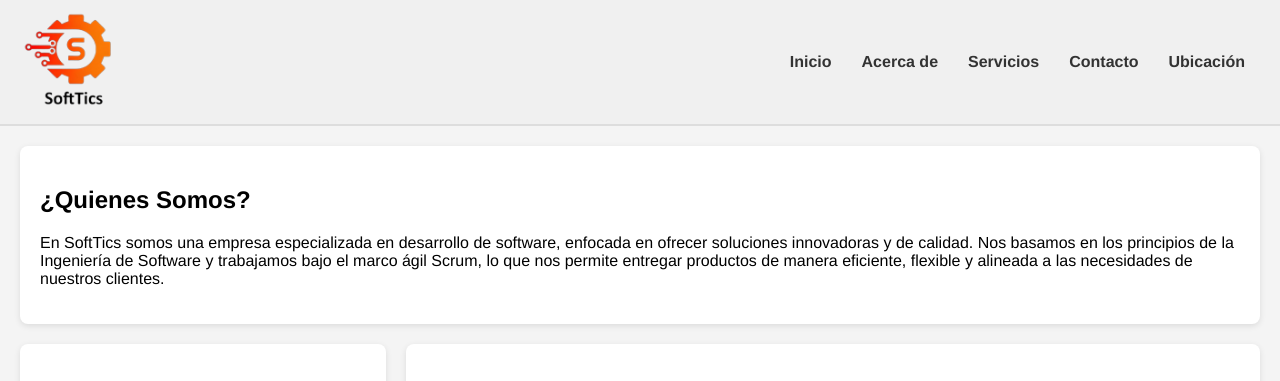
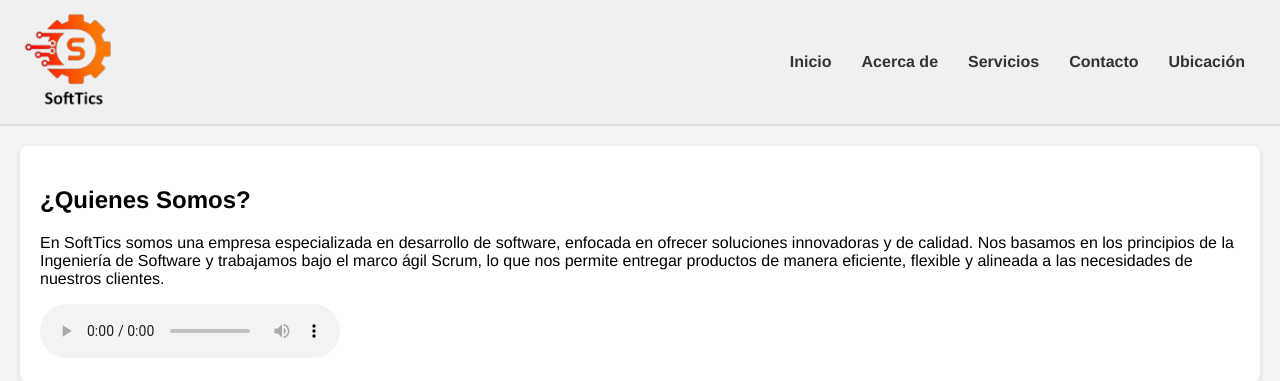
Before and after one commit to leonardoyahirg374-code/SoftTics, a plain HTML site: page ProyectoFinalT2.html in a window 1280 px wide. Shown: the top 381 px of the page. Drawn offline with Linux system fonts and the light colour scheme.

Commit message:
ProyectoFinalT2.html

```diff
--- a/ProyectoFinalT2.html
+++ b/ProyectoFinalT2.html
@@ -40,6 +40,7 @@
 					Scrum, lo que nos permite
 					entregar productos de manera eficiente, flexible y alineada a las necesidades de nuestros clientes.
 				</p>
+				<audio preload id="audio" controls autoplay source src="audio/Meli-Audio-Presentacion.mp3"></audio>
 			</div>
 		</section>
 		<section id="tecnologias-video">
```
